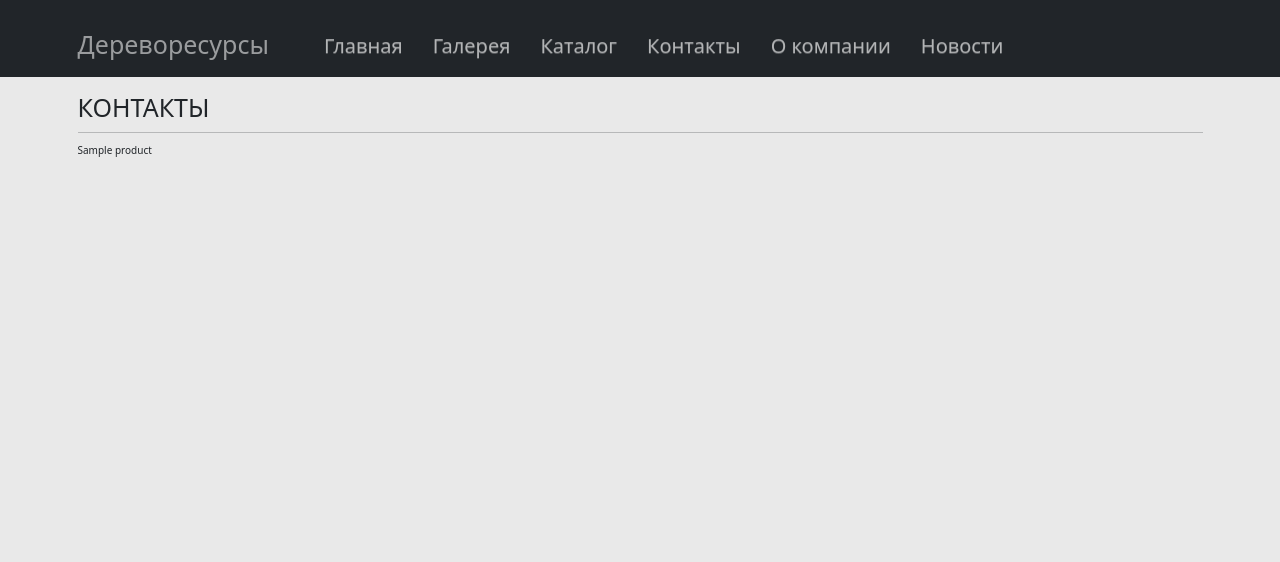
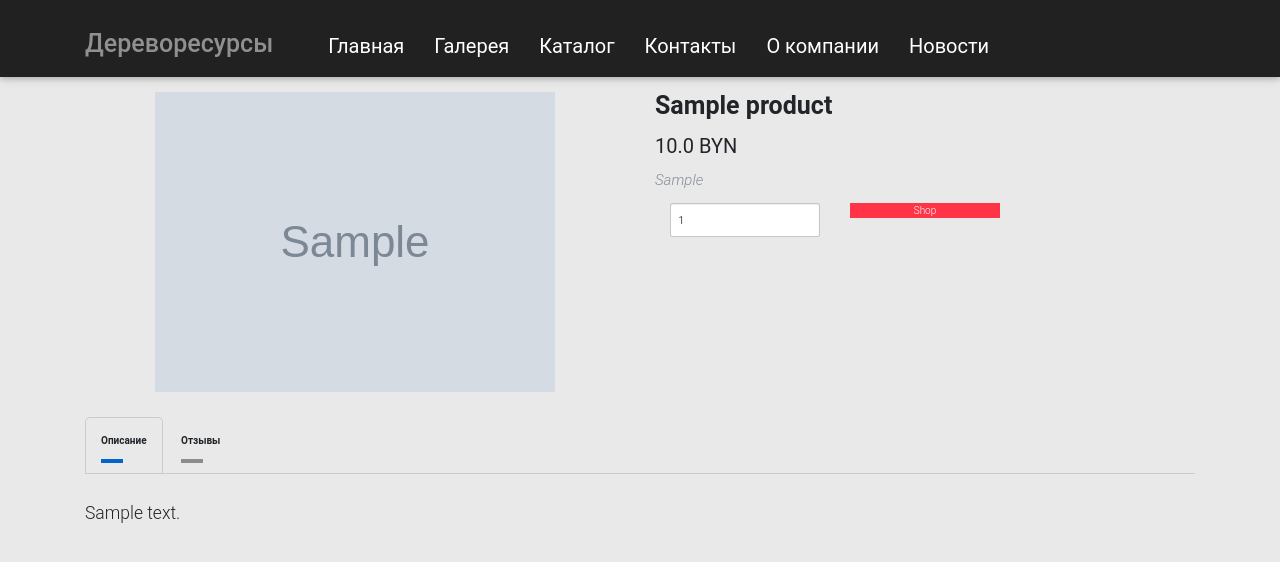
Before and after one commit to Gtihon9/AlexSite, a Django app: page /product/1 in a window 1280 px wide. Shown: the top 562 px of the page. Run offline with Django 3.2, Linux system fonts and the light colour scheme; tables that the repository leaves empty hold one stand-in row (values such as "Sample post"); grey boxes marked "Sample" are stand-in pictures; some libraries are stand-ins or nearby versions.

Commit message:
detail.html edited

```diff
--- /dev/null
+++ b/App/main_app/static/css/detail.css
@@ -0,0 +1,69 @@
+/*
+ CSS for the main interaction
+*/
+.tabset > input[type="radio"] {
+  position: absolute;
+  left: -200vw;
+}
+
+.tabset .tab-panel {
+  display: none;
+}
+
+.tabset > input:first-child:checked ~ .tab-panels > .tab-panel:first-child,
+.tabset > input:nth-child(3):checked ~ .tab-panels > .tab-panel:nth-child(2),
+.tabset > input:nth-child(5):checked ~ .tab-panels > .tab-panel:nth-child(3),
+.tabset > input:nth-child(7):checked ~ .tab-panels > .tab-panel:nth-child(4),
+.tabset > input:nth-child(9):checked ~ .tab-panels > .tab-panel:nth-child(5),
+.tabset > input:nth-child(11):checked ~ .tab-panels > .tab-panel:nth-child(6) {
+  display: block;
+}
+
+/*
+ Styling
+*/
+
+.tabset > label {
+  position: relative;
+  display: inline-block;
+  padding: 15px 15px 25px;
+  border: 1px solid transparent;
+  border-bottom: 0;
+  cursor: pointer;
+  font-weight: 600;
+}
+
+.tabset > label::after {
+  content: "";
+  position: absolute;
+  left: 15px;
+  bottom: 10px;
+  width: 22px;
+  height: 4px;
+  background: #8d8d8d;
+}
+
+.tabset > label:hover,
+.tabset > input:focus + label {
+  color: #06c;
+}
+
+.tabset > label:hover::after,
+.tabset > input:focus + label::after,
+.tabset > input:checked + label::after {
+  background: #06c;
+}
+
+.tabset > input:checked + label {
+  border-color: #ccc;
+  border-radius: 5px 5px 0 0;
+}
+
+.tab-panel {
+  padding: 30px 0;
+  border-top: 1px solid #ccc;
+}
+
+label{
+  margin-bottom: unset!important;
+}
--- a/App/main_app/static/css/navbar.css
+++ b/App/main_app/static/css/navbar.css
@@ -14,7 +14,7 @@
   background: white;
 	mix-blend-mode: exclusion;
   width: calc(100% + 20px);
-  height: 0;
+  height: 0!important;
   position: absolute;
   bottom: -4px;
   left: -10px;
--- a/App/main_app/templates/my_site/about.html
+++ b/App/main_app/templates/my_site/about.html
@@ -6,7 +6,9 @@
         <title>О компании</title>
         <link href="https://cdn.jsdelivr.net/npm/bootstrap@5.0.2/dist/css/bootstrap.min.css" rel="stylesheet">
         <link rel="stylesheet" href="https://maxcdn.bootstrapcdn.com/bootstrap/3.2.0/css/bootstrap-theme.min.css">
-        <link href="{% static 'css/news.css' %}" rel="stylesheet">
+        <link rel="stylesheet" href="https://cdnjs.cloudflare.com/ajax/libs/twitter-bootstrap/4.0.0-beta/css/bootstrap.min.css">
+        <link rel="stylesheet" href="https://cdnjs.cloudflare.com/ajax/libs/mdbootstrap/4.4.1/css/mdb.min.css">
+        <link href="{% static 'css/navbar.css' %}" rel="stylesheet">
         <style>
             body {
                 min-height: 100vh;
@@ -16,7 +18,7 @@
     </head>
     <body>
     <div class="container mt-4">
-        <h1>О КОМПАНИИ</h1>
+        <h1 class="font-weight-normal">О КОМПАНИИ</h1>
         <hr>
     </div>
     </body>
--- a/App/main_app/templates/my_site/detail.html
+++ b/App/main_app/templates/my_site/detail.html
@@ -5,20 +5,56 @@
             <head>
                 <title>Контакты</title>
                 <link href="https://cdn.jsdelivr.net/npm/bootstrap@5.0.2/dist/css/bootstrap.min.css" rel="stylesheet">
-        <link rel="stylesheet" href="https://maxcdn.bootstrapcdn.com/bootstrap/3.2.0/css/bootstrap-theme.min.css">
+                <script src="//maxcdn.bootstrapcdn.com/bootstrap/4.0.0/js/bootstrap.min.js"></script>
+                <script src="//cdnjs.cloudflare.com/ajax/libs/jquery/3.2.1/jquery.min.js"></script>
+                <link rel="stylesheet" href="https://cdnjs.cloudflare.com/ajax/libs/twitter-bootstrap/4.0.0-beta/css/bootstrap.min.css">
+                <link rel="stylesheet" href="https://cdnjs.cloudflare.com/ajax/libs/mdbootstrap/4.4.1/css/mdb.min.css">
                 <link href="{% static 'css/news.css' %}" rel="stylesheet">
+                <link href="{% static 'css/detail.css' %}" rel="stylesheet">
                 <style>
                     body {
                         min-height: 100vh;
                         background: #e9e9e9;
                     }
+
                 </style>
             </head>
             <body>
                 <div class="container mt-4">
-        <h1>КОНТАКТЫ</h1>
-        <hr>
-        {{ product.name }}
+                     <div class="row">
+                         <div class="col-sm">
+                              <img src="{{ product.photo.url }}"  alt="" class="img-fluid d-block mx-auto mb-3">
+                        </div>
+                        <div class="col-sm">
+                            <h1 class="mb-4 font-weight-bold">{{ product.name }}</h1>
+                            <h2 class="mb-4 font-weight-normal">{{ product.price }} BYN</h2>
+                            <h4 class="text-muted font-italic mb-4">{{ product.size}}</h4>
+
+                            <div class="col-md-4 quantity">
+                                <input id="quantity" type="number" value ="1" class="form-control quantity-input">
+                            </div>
+                            <div class="col-md-4 text-center "><div class="button btn-danger">Shop</div></div>
+                        </div>
+                      </div>
+                </div>
+                <div class="container mt-4 tabset">
+                      <!-- Tab 1 -->
+                      <input type="radio" name="tabset" id="tab1" aria-controls="description" checked>
+                      <label for="tab1">Описание</label>
+                      <!-- Tab 2 -->
+                      <input type="radio" name="tabset" id="tab2" aria-controls="reviews">
+                      <label for="tab2">Отзывы</label>
+
+
+                      <div class="tab-panels">
+                        <section id="description" class="tab-panel">
+                            <h3>{{ product.description|safe }}</h3>
+                      </section>
+                        <section id="reviews" class="tab-panel">
+                            <h2>Отзывы</h2>
+                        </section>
+                      </div>
+
                     </div>
             </body>
         {% endblock %}
--- a/App/main_app/templates/my_site/gallery.html
+++ b/App/main_app/templates/my_site/gallery.html
@@ -6,6 +6,9 @@
         <title>Галерея</title>
         <link href="https://cdn.jsdelivr.net/npm/bootstrap@5.0.2/dist/css/bootstrap.min.css" rel="stylesheet">
         <link rel="stylesheet" href="https://maxcdn.bootstrapcdn.com/bootstrap/3.2.0/css/bootstrap-theme.min.css">
+        <link rel="stylesheet" href="https://cdnjs.cloudflare.com/ajax/libs/twitter-bootstrap/4.0.0-beta/css/bootstrap.min.css">
+        <link rel="stylesheet" href="https://cdnjs.cloudflare.com/ajax/libs/mdbootstrap/4.4.1/css/mdb.min.css">
+
         <link href="{% static 'css/news.css' %}" rel="stylesheet">
         <style>
             body {
@@ -16,7 +19,7 @@
     </head>
     <body>
     <div class="container mt-4">
-        <h1>ГАЛЕРЕЯ</h1>
+        <h1 class="font-weight-normal">ГАЛЕРЕЯ</h1>
         <hr>
     </div>
     </body>
--- a/App/main_app/templates/my_site/home.html
+++ b/App/main_app/templates/my_site/home.html
@@ -6,6 +6,8 @@
         <title>Главная</title>
         <link href="https://cdn.jsdelivr.net/npm/bootstrap@5.0.2/dist/css/bootstrap.min.css" rel="stylesheet">
         <link rel="stylesheet" href="https://maxcdn.bootstrapcdn.com/bootstrap/3.2.0/css/bootstrap-theme.min.css">
+        <link rel="stylesheet" href="https://cdnjs.cloudflare.com/ajax/libs/twitter-bootstrap/4.0.0-beta/css/bootstrap.min.css">
+        <link rel="stylesheet" href="https://cdnjs.cloudflare.com/ajax/libs/mdbootstrap/4.4.1/css/mdb.min.css">
         <link href="{% static 'css/navbar.css' %}" rel="stylesheet">
     </head>
 
--- a/App/main_app/templates/my_site/navbar.html
+++ b/App/main_app/templates/my_site/navbar.html
@@ -4,11 +4,14 @@
 <html lang="en">
 <head>
     <meta charset="utf-8">
+    <link rel="icon" href="{% static 'wood.png' %}">
     <meta name="viewport" content="width=device-width, initial-scale=1">
     <link rel="stylesheet" href="https://maxcdn.bootstrapcdn.com/bootstrap/3.4.1/css/bootstrap.min.css">
     <script src="https://ajax.googleapis.com/ajax/libs/jquery/3.6.0/jquery.min.js"></script>
     <script src="https://maxcdn.bootstrapcdn.com/bootstrap/3.4.1/js/bootstrap.min.js"></script>
     <link href="https://fonts.googleapis.com/css?family=Roboto+Slab:100,300,400,700" rel="stylesheet">
+    <link rel="stylesheet" href="https://cdnjs.cloudflare.com/ajax/libs/twitter-bootstrap/4.0.0-beta/css/bootstrap.min.css">
+    <link rel="stylesheet" href="https://cdnjs.cloudflare.com/ajax/libs/mdbootstrap/4.4.1/css/mdb.min.css">
     <link href="{% static 'css/navbar.css' %}" rel="stylesheet">
     <style>
         .pl{
@@ -19,13 +22,22 @@
             min-height: 100vh;
             background: #e9e9e9;
         }
+        #navbarSupportedContent[aria-expanded="false"] ul{
+            opacity: 0!important;
+            transition: 500ms linear;
+        }
+        @media (min-width: 768px) {
+            #navbarSupportedContent[aria-expanded="false"] ul{
+                height: 0!important;
+            }
+        }
     </style>
 </head>
 <body>
 
 
 <nav class="navbar navbar-expand-lg navbar-dark bg-dark h2"
-      style="margin-bottom: unset; border-radius: unset;">
+      style="margin-bottom: unset; border-radius: unset; font-weight: 400;">
   <div class="container mt-4">
   <a class="navbar-text h1 pl text-center" style="padding-left: 0!important; margin-left: 0!important;" href="#">Дереворесурсы</a>
   <button class="navbar-toggler" type="button" data-toggle="collapse" data-target="#navbarSupportedContent" aria-controls="navbarSupportedContent" aria-expanded="false" aria-label="Toggle navigation">
--- a/App/main_app/templates/my_site/news.html
+++ b/App/main_app/templates/my_site/news.html
@@ -7,6 +7,8 @@
         <link href="https://cdn.jsdelivr.net/npm/bootstrap@5.0.2/dist/css/bootstrap.min.css" rel="stylesheet">
         <link rel="stylesheet" href="https://maxcdn.bootstrapcdn.com/bootstrap/3.2.0/css/bootstrap-theme.min.css">
         <link href="{% static 'css/news.css' %}" rel="stylesheet">
+        <link rel="stylesheet" href="https://cdnjs.cloudflare.com/ajax/libs/twitter-bootstrap/4.0.0-beta/css/bootstrap.min.css">
+        <link rel="stylesheet" href="https://cdnjs.cloudflare.com/ajax/libs/mdbootstrap/4.4.1/css/mdb.min.css">
         <style>
             body {
                 min-height: 100vh;
@@ -16,7 +18,7 @@
     </head>
     <body>
     <div class="container mt-4">
-        <h1>НОВОСТИ</h1>
+        <h1 class="font-weight-normal">НОВОСТИ</h1>
         <hr>
     </div>
     </body>
--- a/App/main_app/urls.py
+++ b/App/main_app/urls.py
@@ -10,14 +10,13 @@ Class-based views
     1. Add an import:  from other_app.views import Home
     2. Add a URL to urlpatterns:  path('', Home.as_view(), name='home')
 Including another URLconf
-    1. Import the include() function: from django.urls import include, path
+    1. Import to include() function: from django.urls import include, path
     2. Add a URL to urlpatterns:  path('blog/', include('blog.urls'))
 """
 from django.conf import settings
 from django.conf.urls.static import static
 from django.contrib import admin
 from django.urls import path, include
-from django.views.generic import TemplateView
 
 urlpatterns = [
     path('admin/', admin.site.urls),
```
Also changed, not shown: App/main_app/templates/my_site/catalogue.html (+15 -12 lines), App/main_app/templates/my_site/contacts.html (+9 -4 lines), App/main_app/static/wood.png (added), 4 other files. Lines whose indentation alone changed are shown as unchanged.
